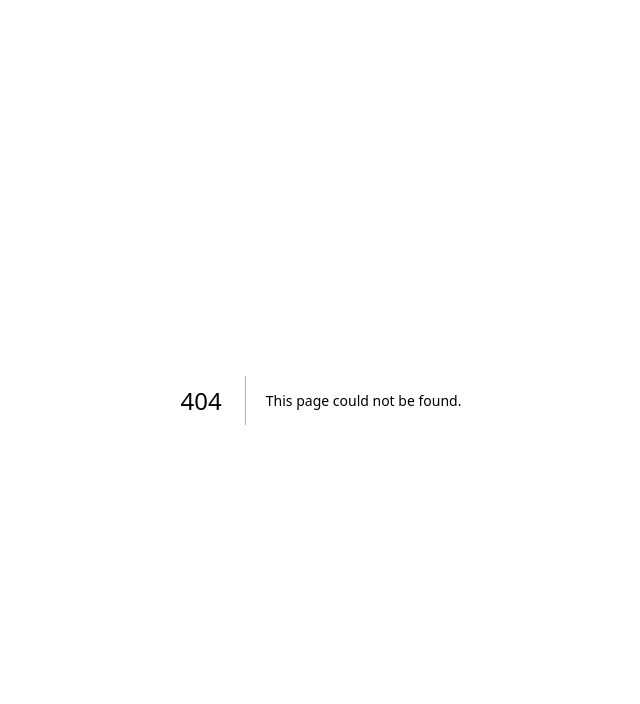
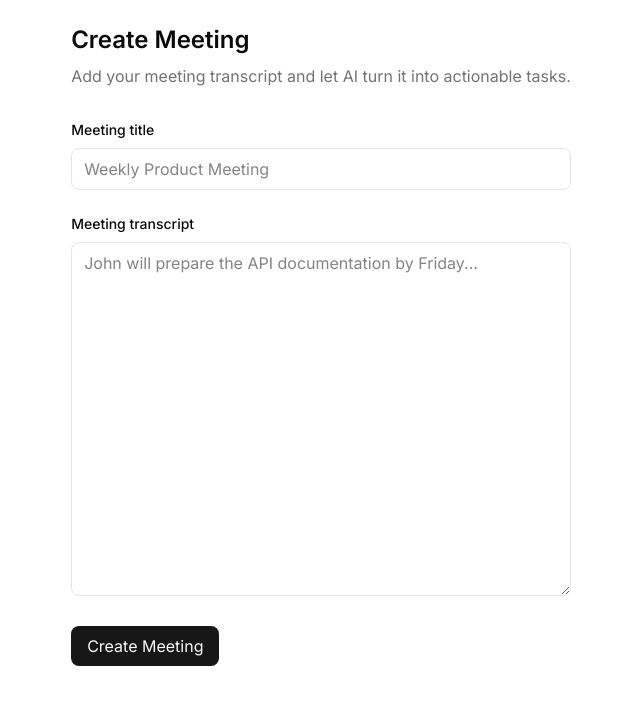
Before and after one commit to Newton2n/meeting-ai, a Next.js app: page /meetings/new in a window 1280 px wide. Before the commit this address had no page. Shown: the top 704 px of the page, without its empty margins (319-959 px from the left). Built offline with nearby package versions, Linux system fonts and the light colour scheme.

Commit message:
feat: implement meeting creation and retrieval API with validation

```diff
--- /dev/null
+++ b/src/app/api/meetings/route.ts
@@ -0,0 +1,63 @@
+import { NextResponse } from "next/server";
+import { prisma } from "../../../lib/prisma";
+import { createMeetingSchema } from "@/lib/validations";
+
+export async function POST(request: Request) {
+  try {
+    const body = await request.json();
+
+    const result = createMeetingSchema.safeParse(body);
+
+    if (!result.success) {
+      return NextResponse.json(
+        {
+          message: "Invalid request",
+          errors: result.error.flatten(),
+        },
+        { status: 400 },
+      );
+    }
+
+    const meeting = await prisma.meeting.create({
+      data: {
+        title: result.data.title,
+        transcript: result.data.transcript,
+      },
+    });
+
+    return NextResponse.json(meeting, { status: 201 });
+  } catch (error) {
+    console.error("Create meeting error:", error);
+
+    return NextResponse.json(
+      { message: "Failed to create meeting" },
+      { status: 500 },
+    );
+  }
+}
+
+export async function GET() {
+  try {
+    const meetings = await prisma.meeting.findMany({
+      orderBy: {
+        createdAt: "desc",
+      },
+      include: {
+        _count: {
+          select: {
+            actionItems: true,
+          },
+        },
+      },
+    });
+
+    return NextResponse.json(meetings);
+  } catch (error) {
+    console.error("Get meetings error:", error);
+
+    return NextResponse.json(
+      { message: "Failed to fetch meetings" },
+      { status: 500 },
+    );
+  }
+}
--- /dev/null
+++ b/src/app/meetings/new/page.tsx
@@ -0,0 +1,123 @@
+"use client";
+
+import { zodResolver } from "@hookform/resolvers/zod";
+import { useRouter } from "next/navigation";
+import { useState } from "react";
+import { useForm } from "react-hook-form";
+
+import {
+  createMeetingSchema,
+  type CreateMeetingInput,
+} from "@/lib/validations";
+
+export default function NewMeetingPage() {
+  const router = useRouter();
+  const [serverError, setServerError] = useState("");
+
+  const {
+    register,
+    handleSubmit,
+    formState: { errors, isSubmitting },
+  } = useForm<CreateMeetingInput>({
+    resolver: zodResolver(createMeetingSchema),
+    defaultValues: {
+      title: "",
+      transcript: "",
+    },
+  });
+
+  async function onSubmit(values: CreateMeetingInput) {
+    setServerError("");
+
+    try {
+      const response = await fetch("/api/meetings", {
+        method: "POST",
+        headers: {
+          "Content-Type": "application/json",
+        },
+        body: JSON.stringify(values),
+      });
+
+      const data = await response.json();
+
+      if (!response.ok) {
+        throw new Error(data.message || "Failed to create meeting");
+      }
+
+      router.push(`/meetings/${data.id}`);
+    } catch (error) {
+      setServerError(
+        error instanceof Error
+          ? error.message
+          : "Something went wrong. Please try again.",
+      );
+    }
+  }
+
+  return (
+    <main className="mx-auto max-w-3xl p-6">
+      <h1 className="text-2xl font-semibold">Create Meeting</h1>
+
+      <p className="mt-2 text-muted-foreground">
+        Add your meeting transcript and let AI turn it into actionable tasks.
+      </p>
+
+      <form onSubmit={handleSubmit(onSubmit)} className="mt-8 space-y-6">
+        {/* Title */}
+        <div>
+          <label htmlFor="title" className="mb-2 block text-sm font-medium">
+            Meeting title
+          </label>
+
+          <input
+            id="title"
+            {...register("title")}
+            placeholder="Weekly Product Meeting"
+            className="w-full rounded-md border px-3 py-2"
+            aria-invalid={!!errors.title}
+          />
+
+          {errors.title && (
+            <p className="mt-1 text-sm text-red-500">{errors.title.message}</p>
+          )}
+        </div>
+
+        {/* Transcript */}
+        <div>
+          <label
+            htmlFor="transcript"
+            className="mb-2 block text-sm font-medium"
+          >
+            Meeting transcript
+          </label>
+
+          <textarea
+            id="transcript"
+            {...register("transcript")}
+            placeholder="John will prepare the API documentation by Friday..."
+            rows={14}
+            className="w-full resize-y rounded-md border px-3 py-2"
+            aria-invalid={!!errors.transcript}
+          />
+
+          {errors.transcript && (
+            <p className="mt-1 text-sm text-red-500">
+              {errors.transcript.message}
+            </p>
+          )}
+        </div>
+
+        {/* Server error */}
+        {serverError && <p className="text-sm text-red-500">{serverError}</p>}
+
+        <button
+          type="submit"
+          disabled={isSubmitting}
+          className="rounded-md bg-primary px-4 py-2 text-primary-foreground disabled:opacity-50"
+        >
+          {isSubmitting ? "Creating..." : "Create Meeting"}
+        </button>
+      </form>
+    </main>
+  );
+}
--- /dev/null
+++ b/src/lib/prisma.ts
@@ -0,0 +1,10 @@
+import { PrismaPg } from "@prisma/adapter-pg";
+import { PrismaClient } from "@/generated/prisma/client";
+
+const adapter = new PrismaPg({
+  connectionString: process.env.DATABASE_URL!,
+});
+
+export const prisma = new PrismaClient({
+  adapter,
+});
--- /dev/null
+++ b/src/lib/validations.ts
@@ -0,0 +1,17 @@
+import { z } from "zod";
+
+export const createMeetingSchema = z.object({
+  title: z
+    .string()
+    .trim()
+    .min(1, "Meeting title is required")
+    .max(200, "Meeting title must be 200 characters or less"),
+
+  transcript: z
+    .string()
+    .trim()
+    .min(10, "Transcript must be at least 10 characters")
+    .max(100_000, "Transcript is too long"),
+});
+
+export type CreateMeetingInput = z.infer<typeof createMeetingSchema>;
```
Also changed, not shown: src/app/api/meetings/[id]/route.ts (added).
